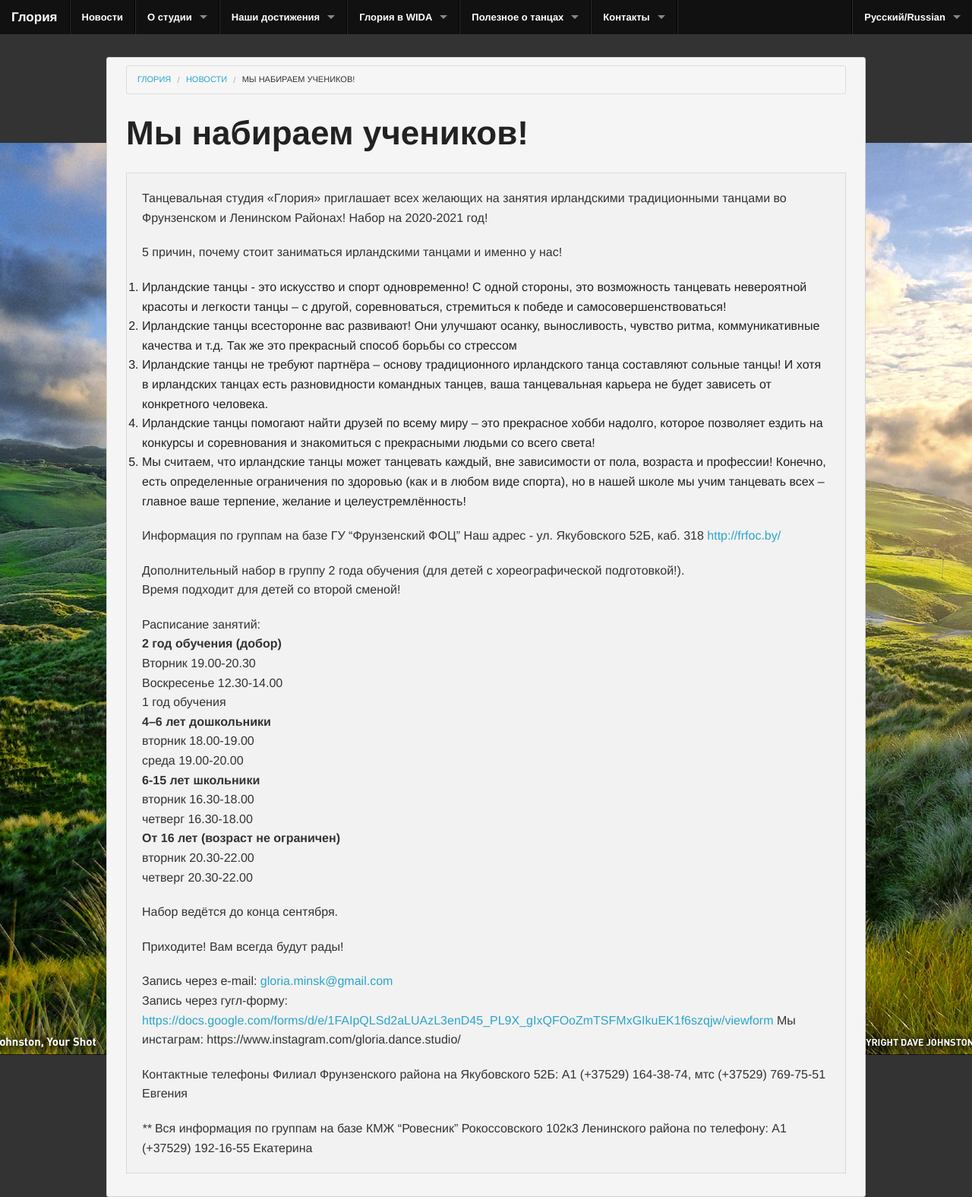
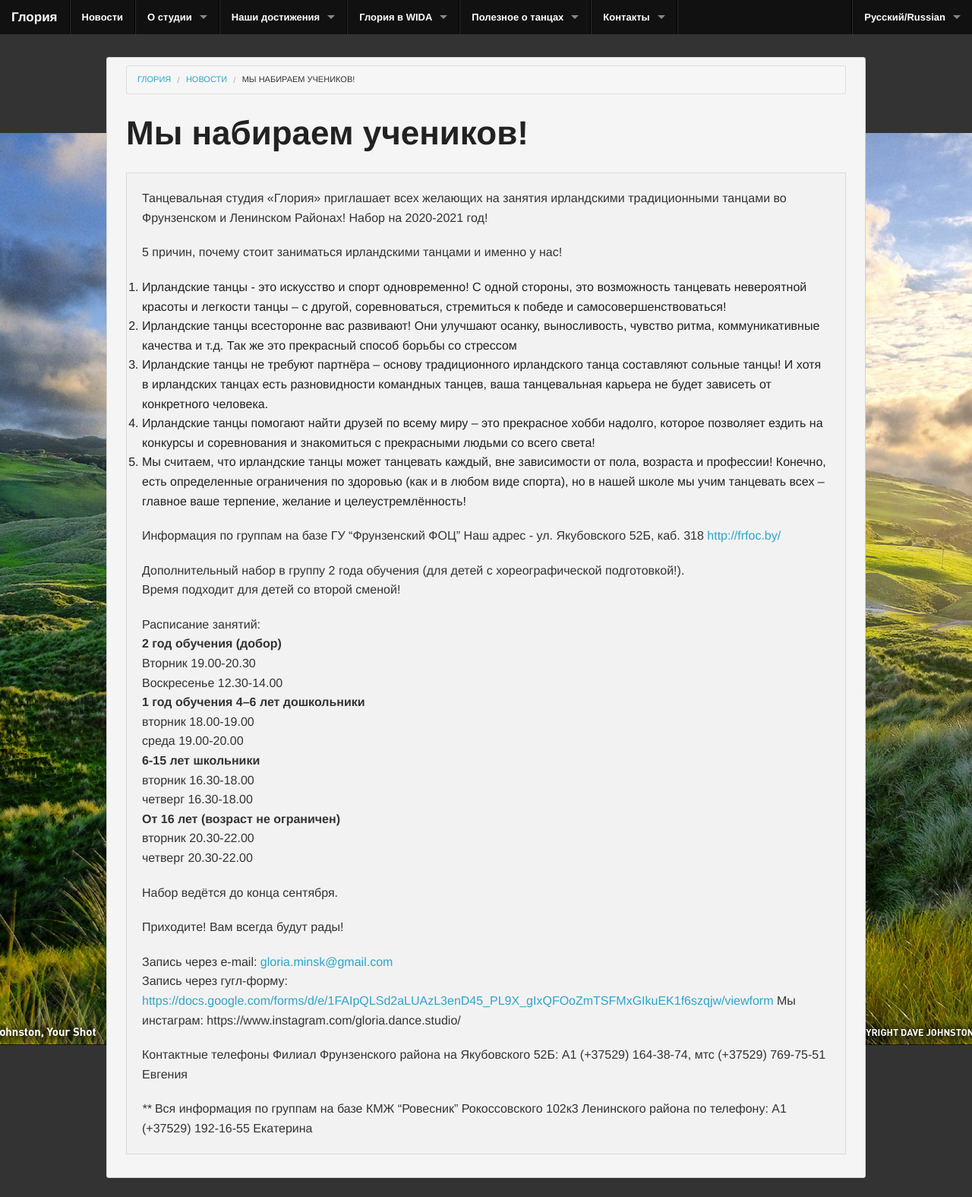
Before and after one commit to gloria-studio/gloria-studio.github.io, a Jekyll site: the page built from _posts/2015-08-26-we-recruit-studens.md, in a window 1280 px wide. Shown: the whole page at 76% size. Built offline with Jekyll 4.4.1, drawn with Linux system fonts in a browser that asks for light colours; after the commit the page ends 1550 px from its top, so only the background shows below that.

```diff
--- a/_posts/2015-08-26-we-recruit-studens.md
+++ b/_posts/2015-08-26-we-recruit-studens.md
@@ -25,7 +25,7 @@ published: true
 **2 год обучения (добор)**
 Вторник 19.00-20.30
 Воскресенье 12.30-14.00
-1 год обучения
+**1 год обучения**
 **4–6 лет дошкольники**
 вторник 18.00-19.00
 среда 19.00-20.00
```
